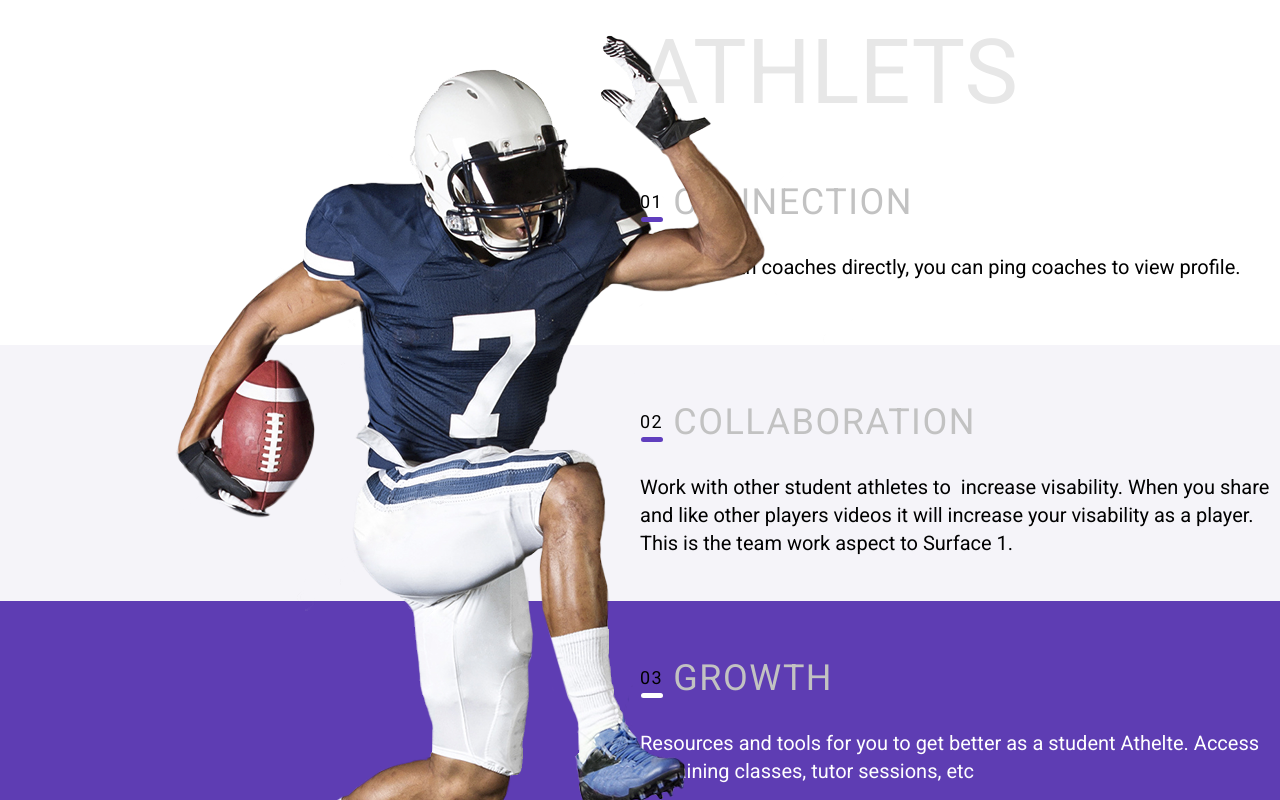
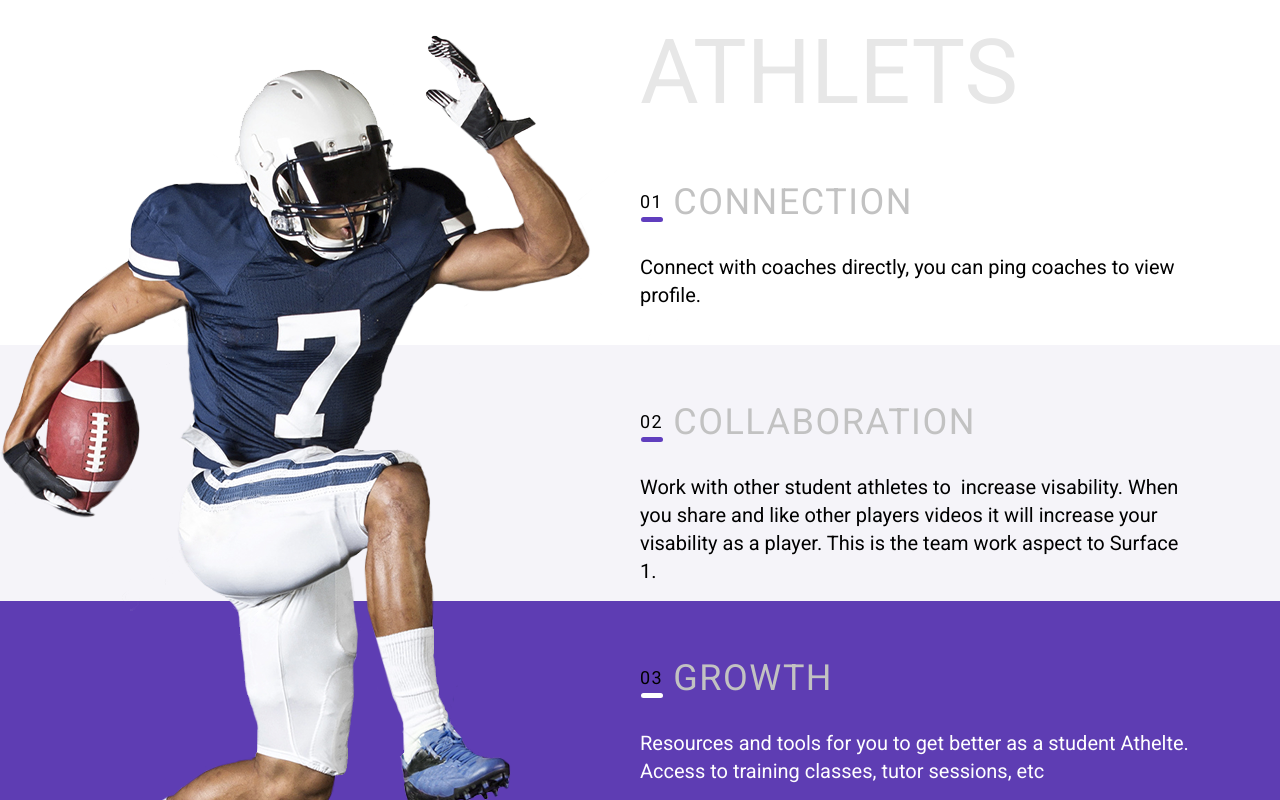
Before and after one commit to nutcom3/sportlab, a Next.js app: page / in a window 1280 px wide. Shown: the top 800 px of the page. Built offline with nearby package versions, Linux system fonts and the light colour scheme.

Commit message:
update some responsive not force in figma

```diff
--- a/src/app/page.module.css
+++ b/src/app/page.module.css
@@ -70,6 +70,7 @@
   font-size: 20px;
   line-height: 28px;
   padding-top: 1.5em;
+  width: 717px;
 }
 
 .growth .titlenumber::after {
@@ -100,8 +101,29 @@
   /* Additional mobile styles here */
 }
 
+@media only screen and (width >=1024px) and (width <=1228px) {
+  .football {
+    left: -121px;
+  }
+
+  .description {
+    width: 517px;
+  }
+}
+
+@media only screen and (width >=1228px) and (width <=1600px) {
+  .football {
+    left: 0px;
+  }
+
+  .description {
+    width: 557px;
+  }
+}
+
+
 /* Tablet styles */
-@media only screen and (max-width: 768px) {
+@media only screen and (width <=1024px) {
   .football {
     left: -161px;
     top: 120px;
```
